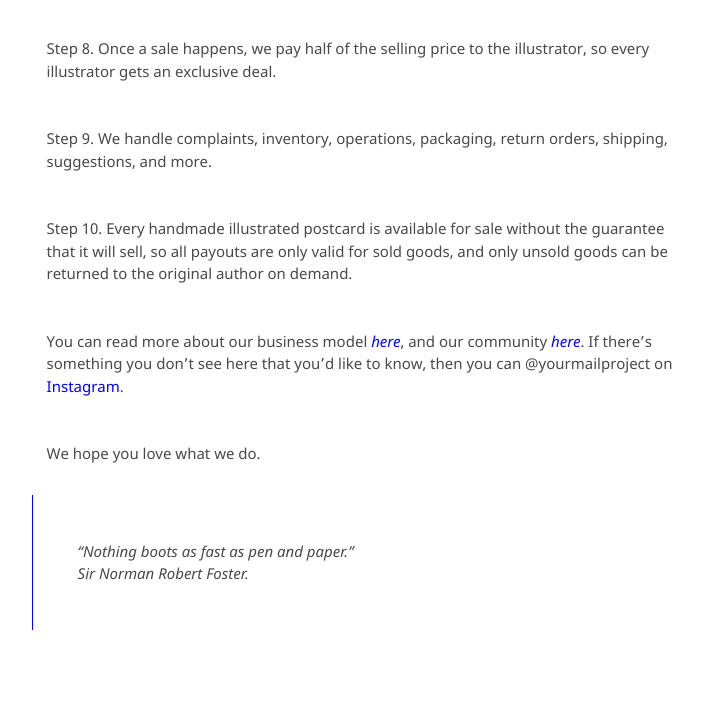
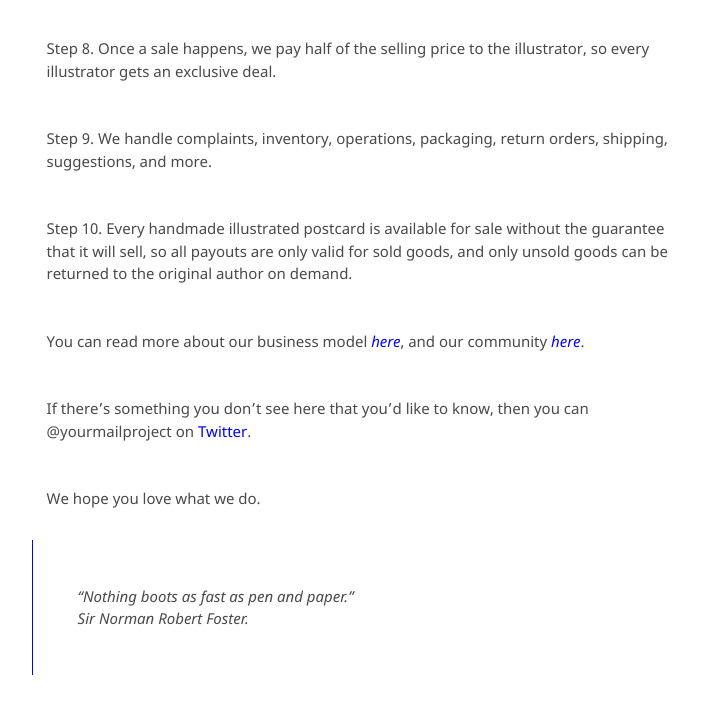
Before and after one commit to kvshvlin/yourmailproject, a Jekyll site: the page built from index.md, in a window 1280 px wide and 900 px high, scrolled down 1133 px. Shown: the top 714 px of the window, without its empty margins (381-1084 px from the left). Built offline with Jekyll 4.4.1, drawn with Linux system fonts in a browser that asks for light colours; our own code applies the rules of GitHub Pages for plain Markdown files.

Commit message:
Update index.md

```diff
--- a/index.md
+++ b/index.md
@@ -24,7 +24,9 @@ Step 9. We handle complaints, inventory, operations, packaging, return orders, s
 
 Step 10. Every handmade illustrated postcard is available for sale without the guarantee that it will sell, so all payouts are only valid for sold goods, and only unsold goods can be returned to the original author on demand.
 
-You can read more about our business model [_here_](https://kushalsamant.github.io/yourmailproject/ourbusinessmodel.html), and our community [_here_](https://kushalsamant.github.io/yourmailproject/ourcommunity.html). If there’s something you don’t see here that you’d like to know, then you can @yourmailproject on <a href="https://www.instagram.com/yourmailproject" target="_blank">Instagram</a>.
+You can read more about our business model [_here_](https://kushalsamant.github.io/yourmailproject/ourbusinessmodel.html), and our community [_here_](https://kushalsamant.github.io/yourmailproject/ourcommunity.html).
+
+If there’s something you don’t see here that you’d like to know, then you can @yourmailproject on <a href="https://www.twitter.com/yourmailproject" target="_blank">Twitter</a>.
 
 We hope you love what we do.
 
```
